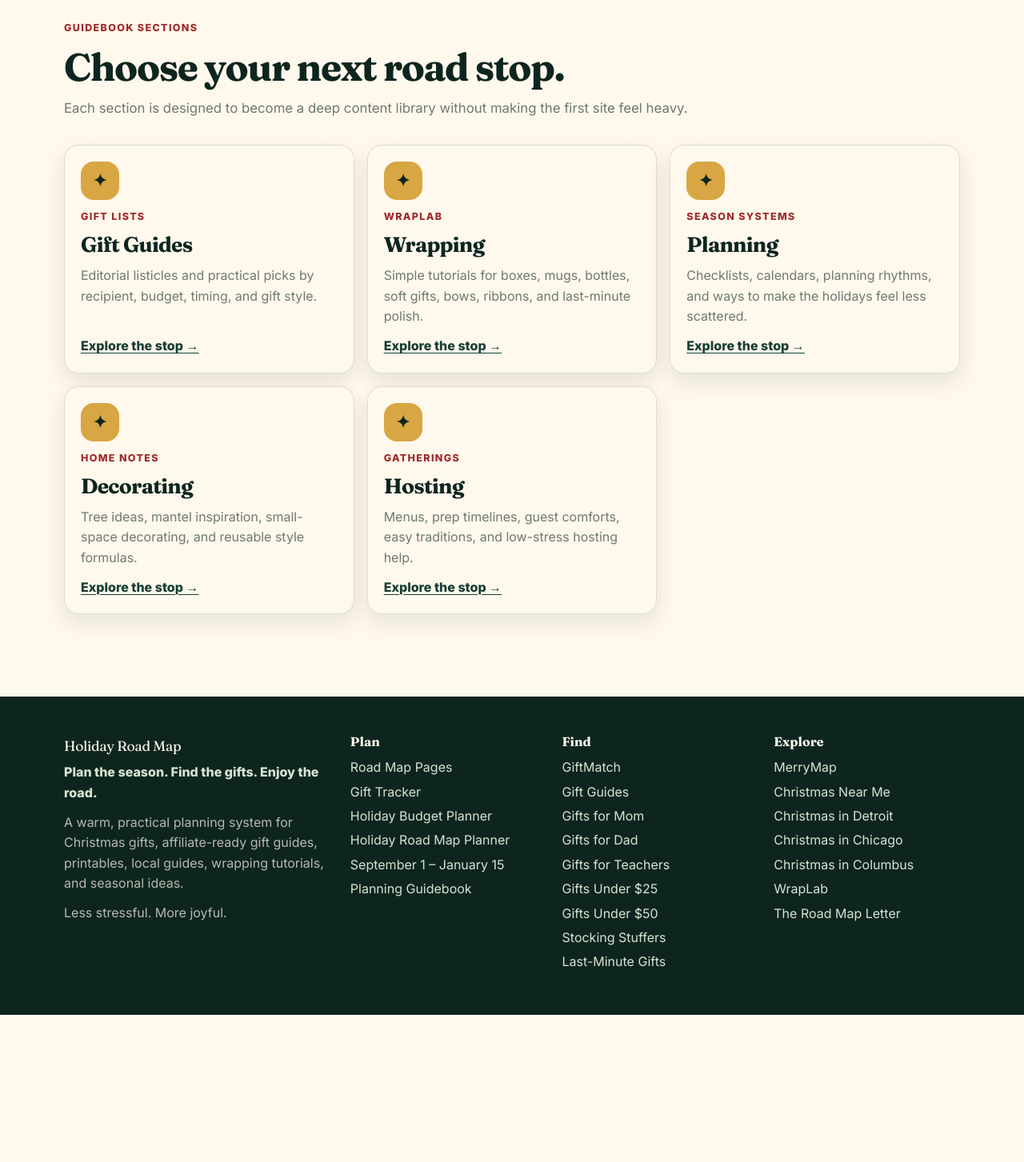
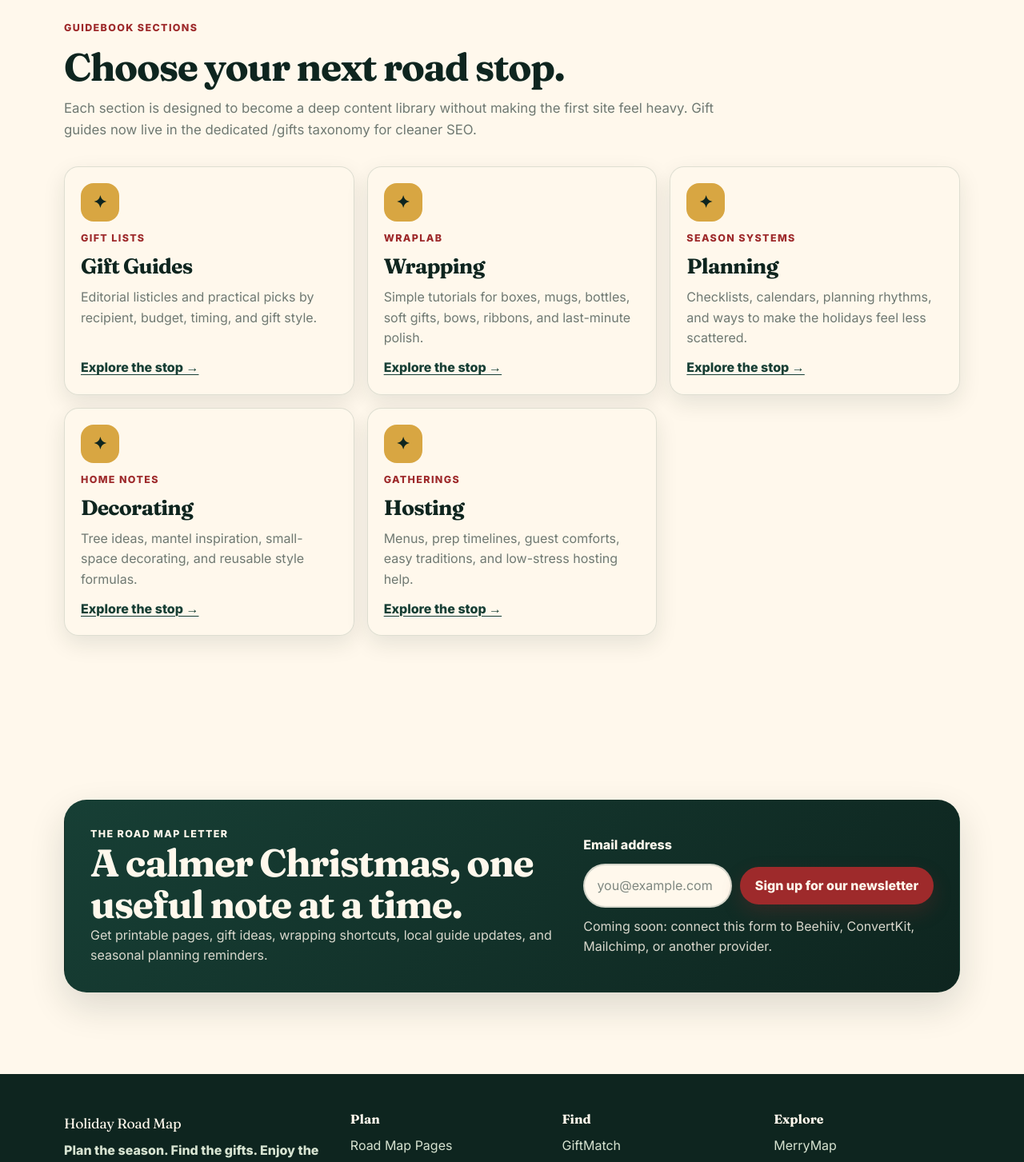
Before and after one commit to BryanFinnigan/holiday-road-map, a Next.js app: page /guidebook in a window 1280 px wide. Shown: the part 1100-2553 px from the top of the page at 80% size. Before the commit the page ends 2369 px from the top, so only its background shows below. Built offline with nearby package versions, Linux system fonts and the light colour scheme; no server answers.

Commit message:
Connect Guidebook hub to gift taxonomy

```diff
--- a/app/guidebook/page.tsx
+++ b/app/guidebook/page.tsx
@@ -1,13 +1,14 @@
 import type { Metadata } from "next";
 import FeatureCard from "@/components/FeatureCard";
 import Hero from "@/components/Hero";
+import NewsletterSignup from "@/components/NewsletterSignup";
 import SectionHeader from "@/components/SectionHeader";
 import { guidebookLinks } from "@/data/guidebookLinks";
 import { createMetadata } from "@/lib/seo";
 
 export const metadata: Metadata = createMetadata({
   title: "The Holiday Guidebook",
-  description: "Explore Holiday Road Map guides for Christmas gifts, wrapping, planning, decorating, and hosting.",
+  description: "Explore Holiday Road Map guides for Christmas gifts, wrapping, planning, decorating, hosting, and practical seasonal decisions.",
   path: "/guidebook"
 });
 
@@ -18,14 +19,14 @@ export default function GuidebookPage() {
         eyebrow="The Holiday Guidebook"
         title="Helpful Christmas ideas with a planner’s point of view."
         description="The Guidebook is the editorial center of Holiday Road Map: gift listicles, wrapping tutorials, planning help, decorating notes, hosting ideas, and seasonal decision guides."
-        primaryCta={{ label: "Browse gift guides", href: "/guidebook/gifts" }}
+        primaryCta={{ label: "Browse gift guides", href: "/gifts" }}
         secondaryCta={{ label: "Visit WrapLab", href: "/guidebook/wrapping" }}
       />
       <section className="section container">
         <SectionHeader
           eyebrow="Guidebook sections"
           title="Choose your next road stop."
-          description="Each section is designed to become a deep content library without making the first site feel heavy."
+          description="Each section is designed to become a deep content library without making the first site feel heavy. Gift guides now live in the dedicated /gifts taxonomy for cleaner SEO."
         />
         <div className="feature-grid">
           {guidebookLinks.map((link) => (
@@ -39,6 +40,9 @@ export default function GuidebookPage() {
           ))}
         </div>
       </section>
+      <section className="section container">
+        <NewsletterSignup context="homepage" />
+      </section>
     </>
   );
 }
```
